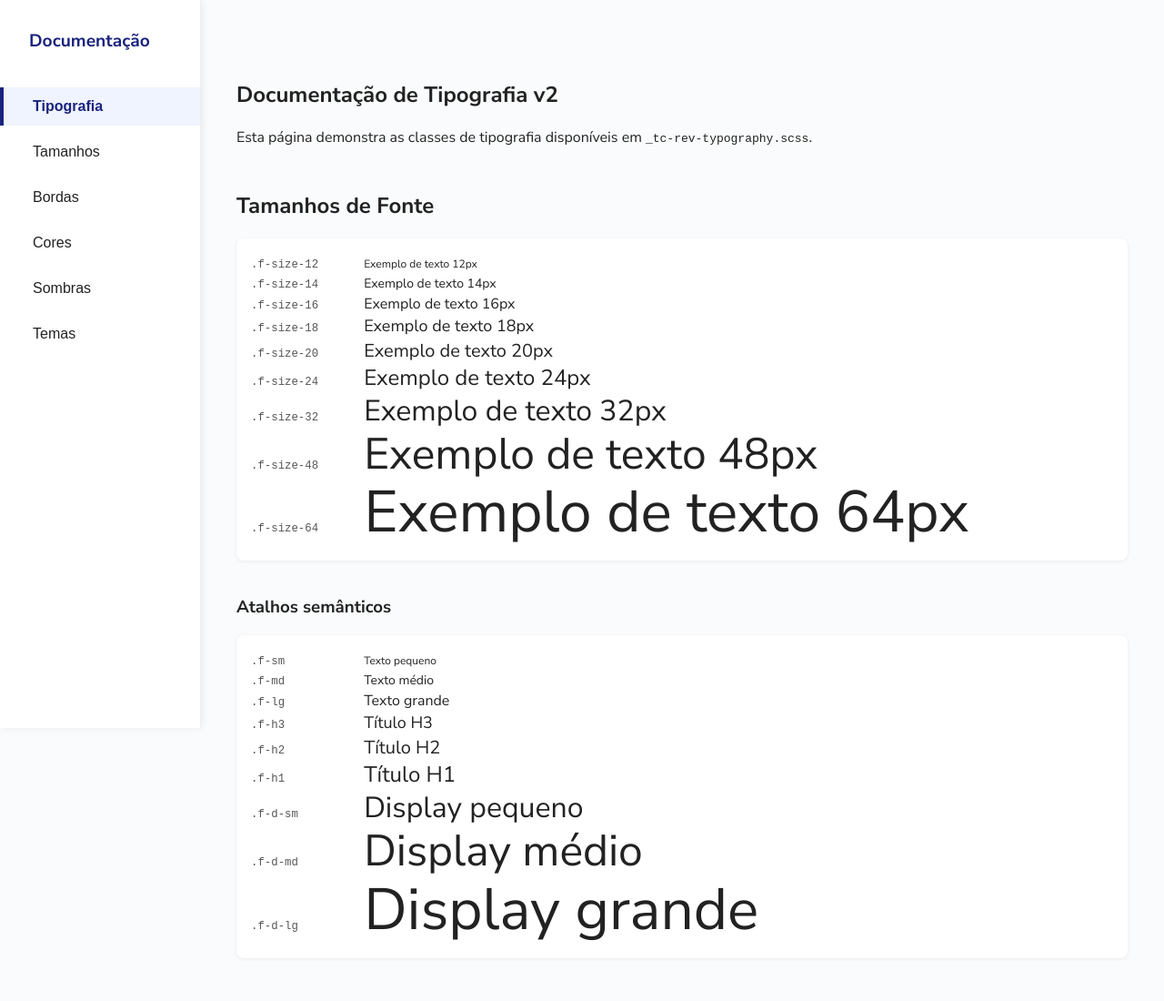
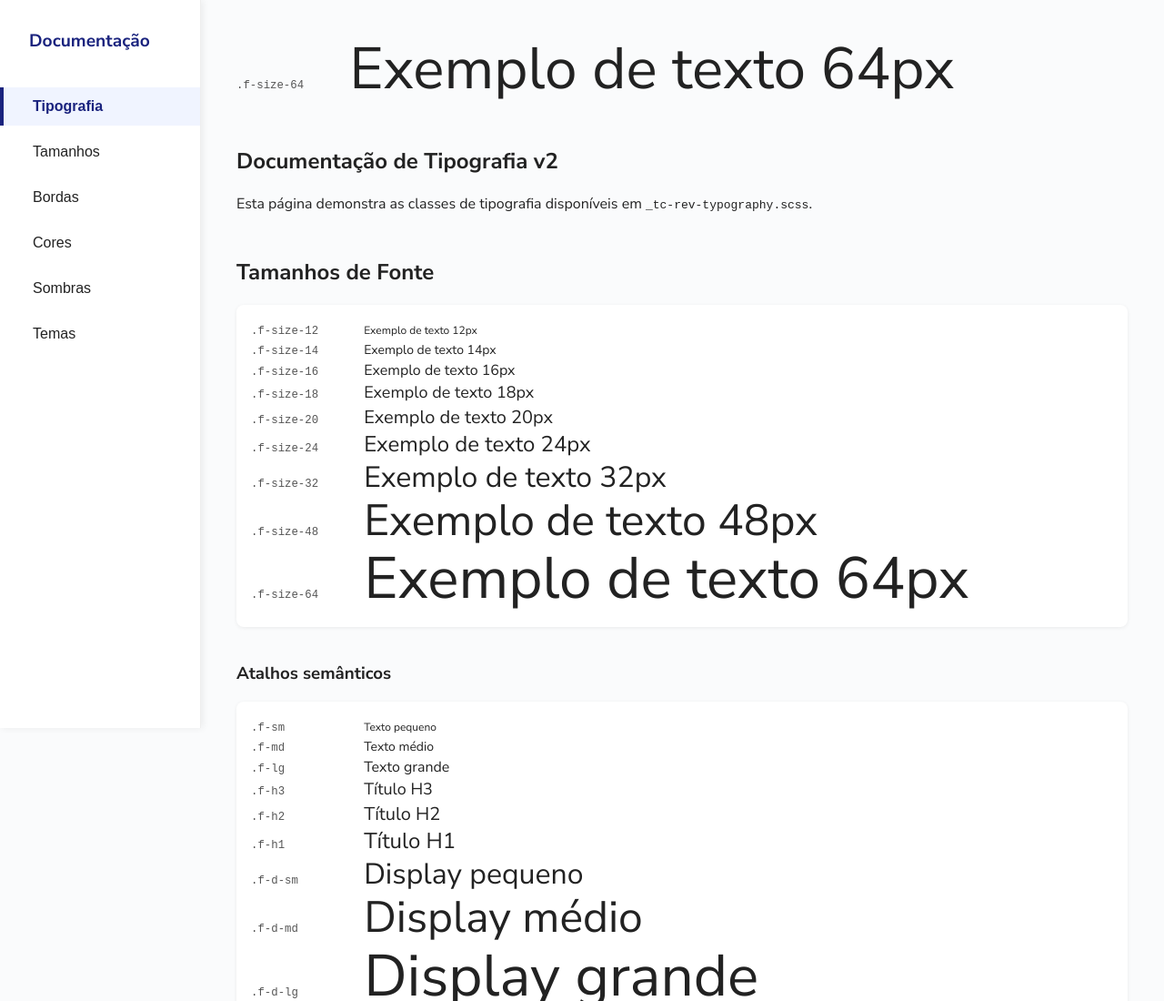
Before and after one commit to anelima25/doc-tcloud, a plain HTML site: page docs/index.html in a window 1280 px wide. Shown: the top 1100 px of the page at 91% size. Drawn offline with Linux system fonts and the light colour scheme.

Commit message:
fix: testando estilo

```diff
--- a/docs/index.html
+++ b/docs/index.html
@@ -22,6 +22,7 @@
         </ul>
       </nav>
       <main class="main-content">
+        <div><span class="class-label">.f-size-64</span> <span class="f-size-64">Exemplo de texto 64px</span></div>
         <section id="tipografia" class="active"></section>
         <section id="tamanhos">
           <h1>Documentação de Tamanhos</h1>
```
